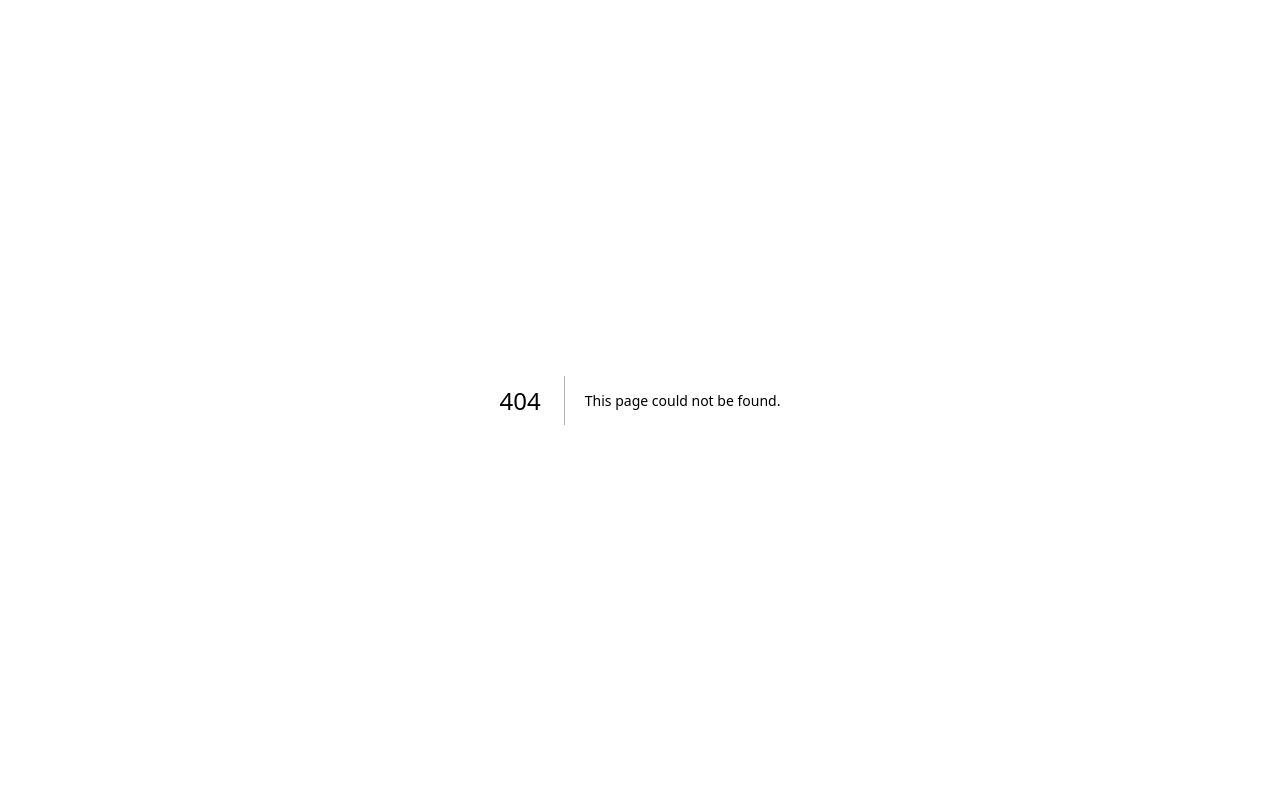
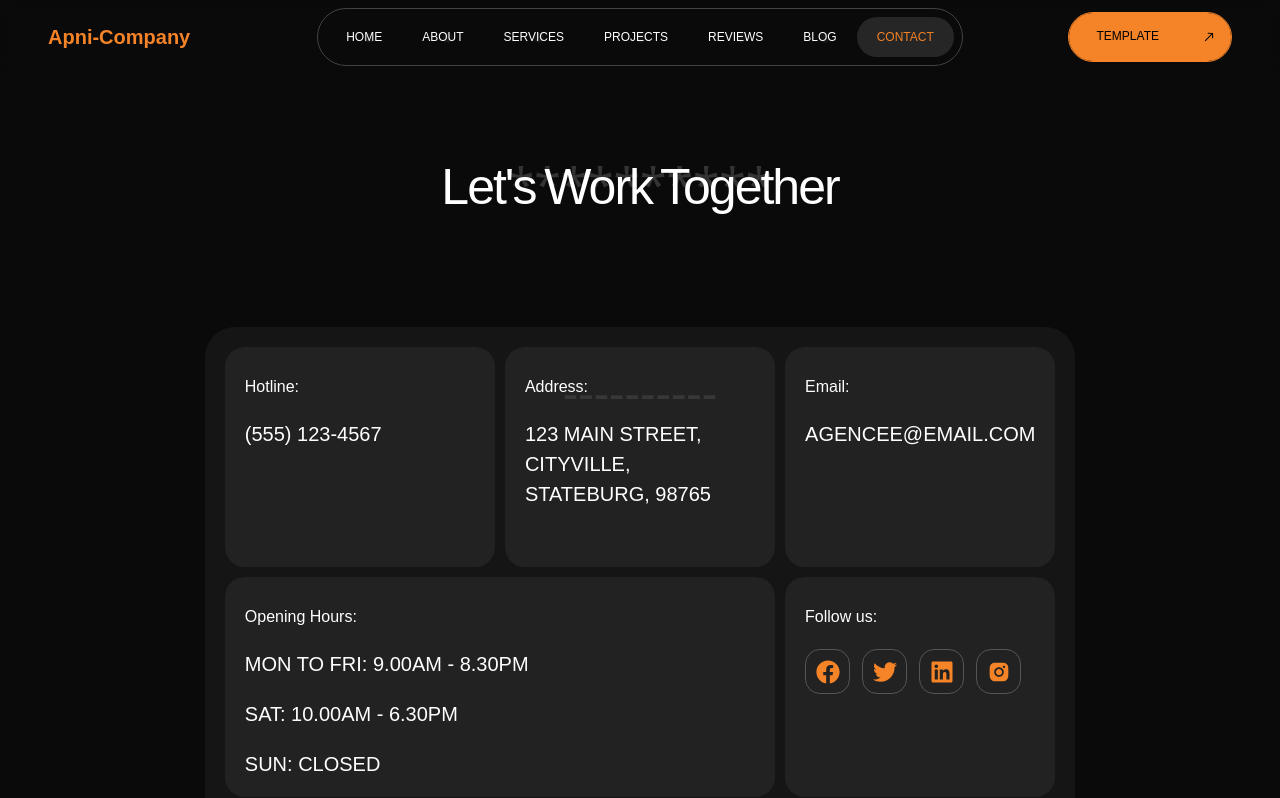
Before and after one commit to Mubashir-Jaweed/Framer-web, a Next.js app: page /contact-us in a window 1280 px wide. Before the commit this address had no page. Shown: the top 798 px of the page. Built offline with nearby package versions, Linux system fonts and the light colour scheme; a web font is replaced by a local one.

Commit message:
contact page complete

```diff
--- /dev/null
+++ b/src/app/contact-us/components/Hero.tsx
@@ -0,0 +1,109 @@
+import Link from 'next/link'
+import React from 'react'
+import { AiFillInstagram } from 'react-icons/ai'
+import { FaFacebook, FaLinkedin, FaTwitter } from 'react-icons/fa'
+
+const Hero = () => {
+    const social = [
+        {
+            icon: <FaFacebook className='' />,
+            link: "/"
+        },
+        {
+            icon: <FaTwitter className='' />,
+            link: "/"
+        },
+        {
+            icon: <FaLinkedin className='' />,
+            link: "/"
+        },
+        {
+            icon: <AiFillInstagram className='' />,
+            link: "/"
+        },
+    ]
+
+    return (
+        <div className='w-full  px-32 pt-40 text-white flex flex-col justify-center items-center gap-28'>
+            <div>
+                <span className='main-font text-[50px] font-normal leading-[55px] [word-spacing:-3px] [letter-spacing:-2px] text-center flex justify-center items-center'>Let's Work Together</span>
+            </div>
+            <div className='w-[85%] h-min rounded-[30px] bg-[#33333346] p-5 grid gap-2.5 grid-cols-3 '>
+                {/* 1.1 */}
+                <div className=' h-[220px] flex flex-col justify-start items-start gap-5 rounded-[20px] bg-[#45454546]  px-5 py-7'>
+                    <span className='main-font text-white text-[16px] font-thin'>
+                        Hotline:
+                    </span>
+                    <span className='main-font text-white uppercase text-[20px] font-normal cursor-pointer  hover:underline hover:text-[#f58327]'>
+                        (555) 123-4567
+                    </span>
+                </div>
+                {/* 1.2 */}
+                <div className=' h-[220px] flex flex-col justify-start items-start gap-5 rounded-[20px] bg-[#45454546]  px-5 py-7'>
+                    <span className='main-font text-white text-[16px] font-thin'>
+                        Address:
+                    </span>
+                    <span className='main-font text-white uppercase text-[20px] font-normal cursor-pointer  hover:underline hover:text-[#f58327]'>
+                        123 Main Street, Cityville, Stateburg, 98765
+                    </span>
+                </div>
+                {/* 1.3 */}
+                <div className=' h-[220px] flex flex-col justify-start items-start gap-5 rounded-[20px] bg-[#45454546]  px-5 py-7'>
+                    <span className='main-font text-white text-[16px] font-thin'>
+                        Email:
+                    </span>
+                    <span className='main-font text-white uppercase text-[20px] font-normal cursor-pointer  hover:underline hover:text-[#f58327]'>
+                        agencee@email.com
+                    </span>
+                </div>
+
+                {/* 2.1 */}
+                <div className='h-[220px] flex flex-col justify-start items-start gap-5 rounded-[20px] bg-[#45454546]  px-5 py-7 col-span-2'>
+                    <span className='main-font text-white text-[16px] font-thin'>
+                        Opening Hours:
+                    </span>
+                    <span className='main-font text-white uppercase text-[20px] font-normal cursor-pointer '>
+                        Mon to Fri: 9.00am - 8.30pm
+                    </span>
+                    <span className='main-font text-white uppercase text-[20px] font-normal cursor-pointer '>
+                        Sat: 10.00am - 6.30pm
+                    </span>
+                    <span className='main-font text-white uppercase text-[20px] font-normal cursor-pointer '>
+                        Sun: Closed
+                    </span>
+                </div>
+                {/* 2.2 */}
+                <div className='rounded-[20px] bg-[#45454546] px-5 py-7 h-[220px] flex flex-col justify-start items-start gap-5'>
+                    <span className='text-white main-font '>Follow us:</span>
+                    <div className='flex justify-center items-center gap-3'>
+                        {social.map((v, i) => (
+                            <Link key={i} href={v.link} className='group'>
+                                <div className='relative rounded-[15px] h-[45px] w-[45px] border-[0.5px] border-[#565656]  flex justify-center items-center'>
+                                    {React.cloneElement(v.icon, { className: 'z-10 size-6 text-[#f58327] transition-all duration-300 group-hover:text-black group-hover:size-7' })}
+                                    <div className='absolute bg-[#f58327] transition-all duration-400 group-hover:w-full group-hover:h-full  w-0 h-0 rounded-[15px]'>
+
+                                    </div>
+                                </div>
+
+                            </Link>
+                        ))}
+                    </div>
+                </div>
+
+                {/* 3.1 */}
+                <div className='h-[460px] flex flex-col justify-start items-start gap-5 rounded-[20px] bg-[#45454546] overflow-hidden col-span-3 '>
+                    <iframe
+  src="https://www.google.com/maps/embed?pb=!1m18!1m12!1m3!1d115834.57239450194!2d55.17128!3d25.065697!2m3!1f0!2f0!3f0!3m2!1i1024!2i768!4f13.1!3m3!1m2!1s0x3e5f434c7c7a3f6b%3A0xe5bdfb2b9a95ff12!2sDubai!5e0!3m2!1sen!2sae!4v1700000000000"
+  width="100%"
+  height="100%"
+  allowFullScreen={true}
+  loading="lazy"
+  className=" border-none h-full w-full"
+/>
+                </div>
+            </div>
+        </div>
+    )
+}
+
+export default Hero
--- /dev/null
+++ b/src/app/contact-us/page.tsx
@@ -0,0 +1,23 @@
+import React from 'react'
+import Navbar from '../components/ui/Navbar'
+import Hero from './components/Hero'
+import Contact from '../components/Contact'
+
+const page = () => {
+  return (
+   <div className="w-full h-auto scroll-smooth">
+      {/* fixed bg */}
+      <div className="fixed-bg ">
+        <h1 className="text-[#333] text-5xl text-center pt-40">**********</h1>
+        <h1 className="text-[#333] text-5xl text-center pt-40">----------</h1>
+      </div>
+      <Navbar/>
+      <Hero/>
+      <Contact/>
+
+
+    </div>
+  )
+}
+
+export default page
```
